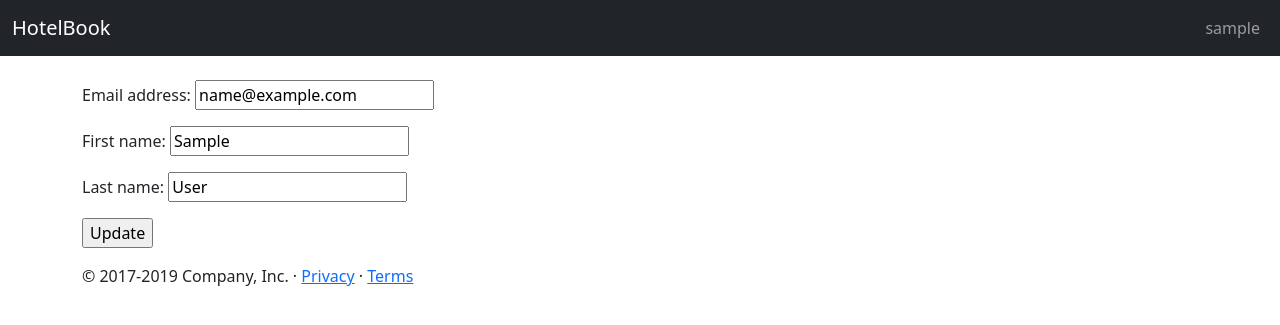
After one commit to thinknetica-django-lab-01/Atmostone, a Django app: page /profile/1 in a window 1280 px wide. The commit adds this page. Shown: the top 325 px of the page. Run offline with Django 3.2, Linux system fonts and the light colour scheme; the visitor is signed in with stand-in values (Sample User, id 1); data that the repository does not hold is empty.

Commit message:
Added profile edit form

```diff
--- a/HotelBook/HotelBook/urls.py
+++ b/HotelBook/HotelBook/urls.py
@@ -4,5 +4,6 @@ from django.urls import path, include
 urlpatterns = [
     path('pages/', include('django.contrib.flatpages.urls')),
     path('', include('apps.main.urls')),
+    path('profile/', include('apps.accounts.urls')),
     path('admin/', admin.site.urls),
 ]
--- /dev/null
+++ b/HotelBook/apps/accounts/forms.py
@@ -0,0 +1,8 @@
+from django import forms
+from django.contrib.auth.models import User
+
+
+class ProfileForm(forms.ModelForm):
+    class Meta:
+        model = User
+        fields = ('email', 'first_name', 'last_name')
--- /dev/null
+++ b/HotelBook/apps/accounts/urls.py
@@ -0,0 +1,8 @@
+from django.urls import path
+
+from . import views
+
+app_name = 'accounts'
+urlpatterns = [
+    path('<pk>', views.ProfileUpdate.as_view(), name='profile'),
+]
--- a/HotelBook/apps/accounts/views.py
+++ b/HotelBook/apps/accounts/views.py
@@ -1,3 +1,21 @@
-from django.shortcuts import render
+from django.contrib.auth.mixins import LoginRequiredMixin
+from django.views.generic import UpdateView
+from django.contrib.auth.models import User
 
-# Create your views here.
+from apps.accounts.forms import ProfileForm
+
+
+class ProfileUpdate(LoginRequiredMixin, UpdateView):
+    model = User
+    form_class = ProfileForm
+    template_name = 'accounts/profile_update.html'
+    success_url = '/'
+
+    def get_object(self):
+        return self.request.user
+
+    def form_valid(self, form):
+        form.save(commit=False)
+        form.instance.user = self.request.user
+        form.save()
+        return super().form_valid(form)
--- /dev/null
+++ b/HotelBook/templates/accounts/profile_update.html
@@ -0,0 +1,13 @@
+{% extends 'base.html' %}
+
+{% block content %}
+    <br>
+    <div class="container">
+        <div class="row">
+            <form method="post">{% csrf_token %}
+                {{ form.as_p }}
+                <input type="submit" value="Update">
+            </form>
+        </div>
+    </div>
+{% endblock %}
--- a/HotelBook/templates/navbar.html
+++ b/HotelBook/templates/navbar.html
@@ -18,7 +18,7 @@
             </ul>
             <ul class="navbar-nav ms-auto">
                 <li class="nav-item">
-                    <a class="nav-link" href="">{{ username }}</a>
+                    <a class="nav-link" href="{% url 'accounts:profile' pk=user.pk %}">{{ username }}</a>
                 </li>
             </ul>
         </div>
```
